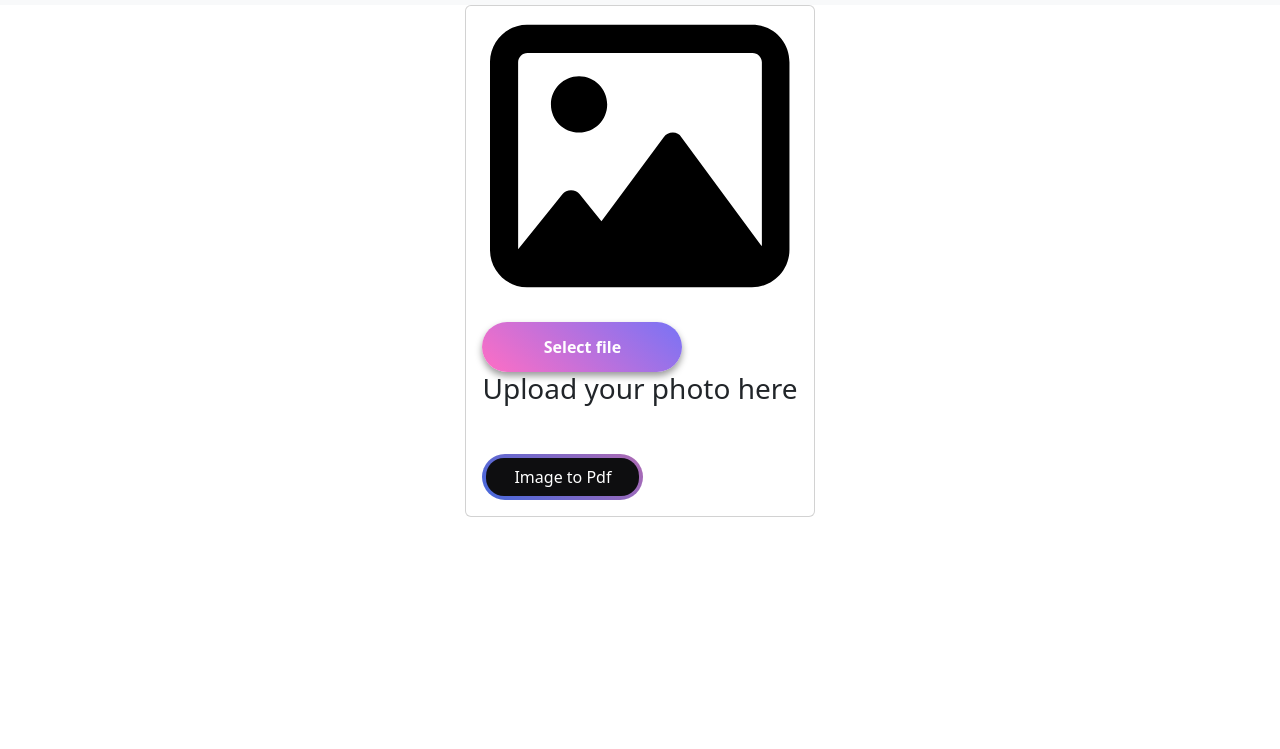
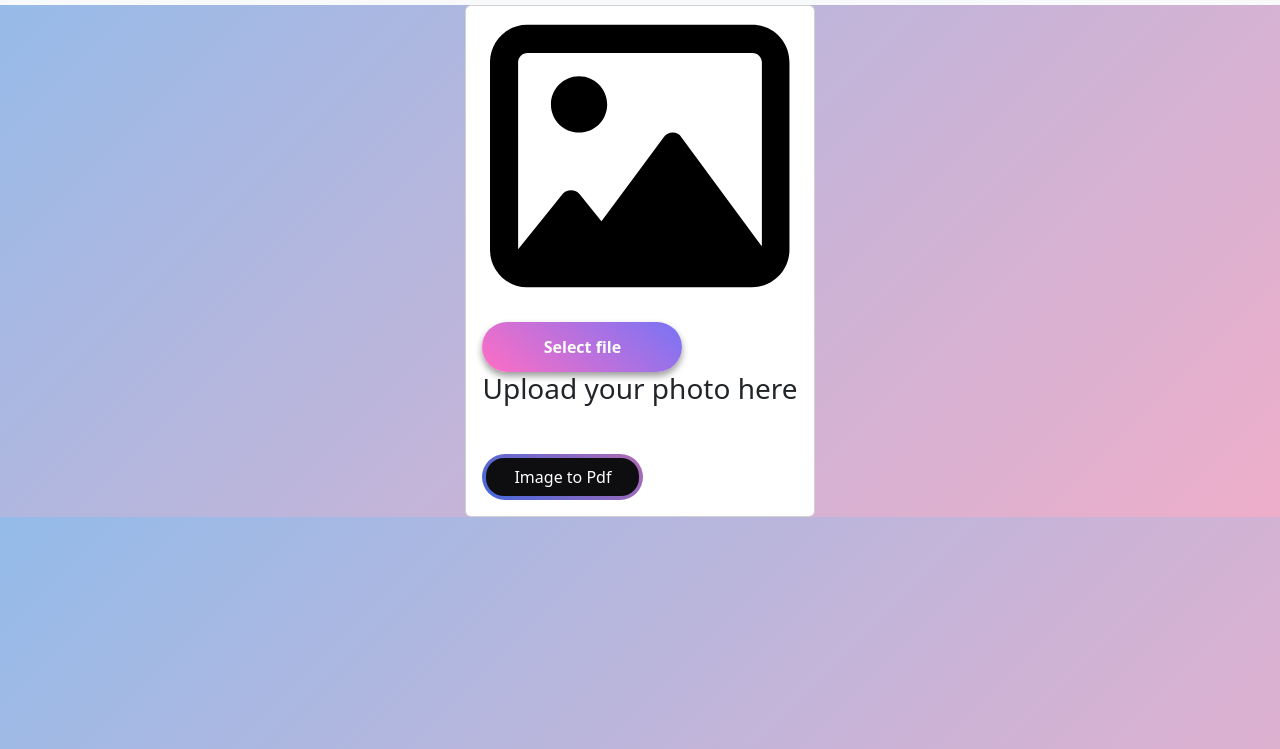
Before and after one commit to abhirk247/Image_Into_pdf-Converter, a plain HTML site: page index.html in a window 1280 px wide. Shown: the part 51-800 px from the top of the page. Drawn offline with nearby package versions, Linux system fonts and the light colour scheme.

Commit message:
revert in background colour

```diff
--- a/style.css
+++ b/style.css
@@ -14,9 +14,8 @@ body{
   margin: 0;
   padding: 0;
   background: rgb(238,174,202);
-/* background: linear-gradient(315deg, rgba(238,174,202,1) 0%, rgba(148,187,233,1) 100%); */
+   background: linear-gradient(315deg, rgba(238,174,202,1) 0%, rgba(148,187,233,1) 100%);
 
-background-color: skyblue;
 
 
 }
```
